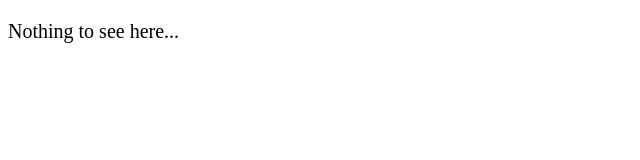
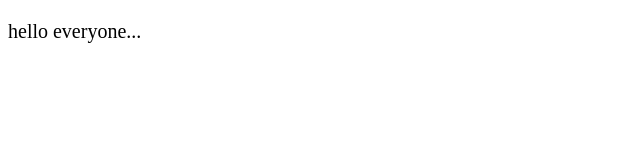
Before and after one commit to azahariiii/pertama, a plain HTML site: page index.html in a window 1280 px wide. Shown: the full height of the page, 0-640 px from the left. Drawn offline with Linux system fonts and the light colour scheme.

Commit message:
hello everyone

```diff
--- a/index.html
+++ b/index.html
@@ -15,7 +15,7 @@
 </head>
 
 <body>
-  <p>Nothing to see here...</p>
+  <p>hello everyone...</p>
   <!-- Project -->
   <script src="main.js"></script>
 </body>
```
